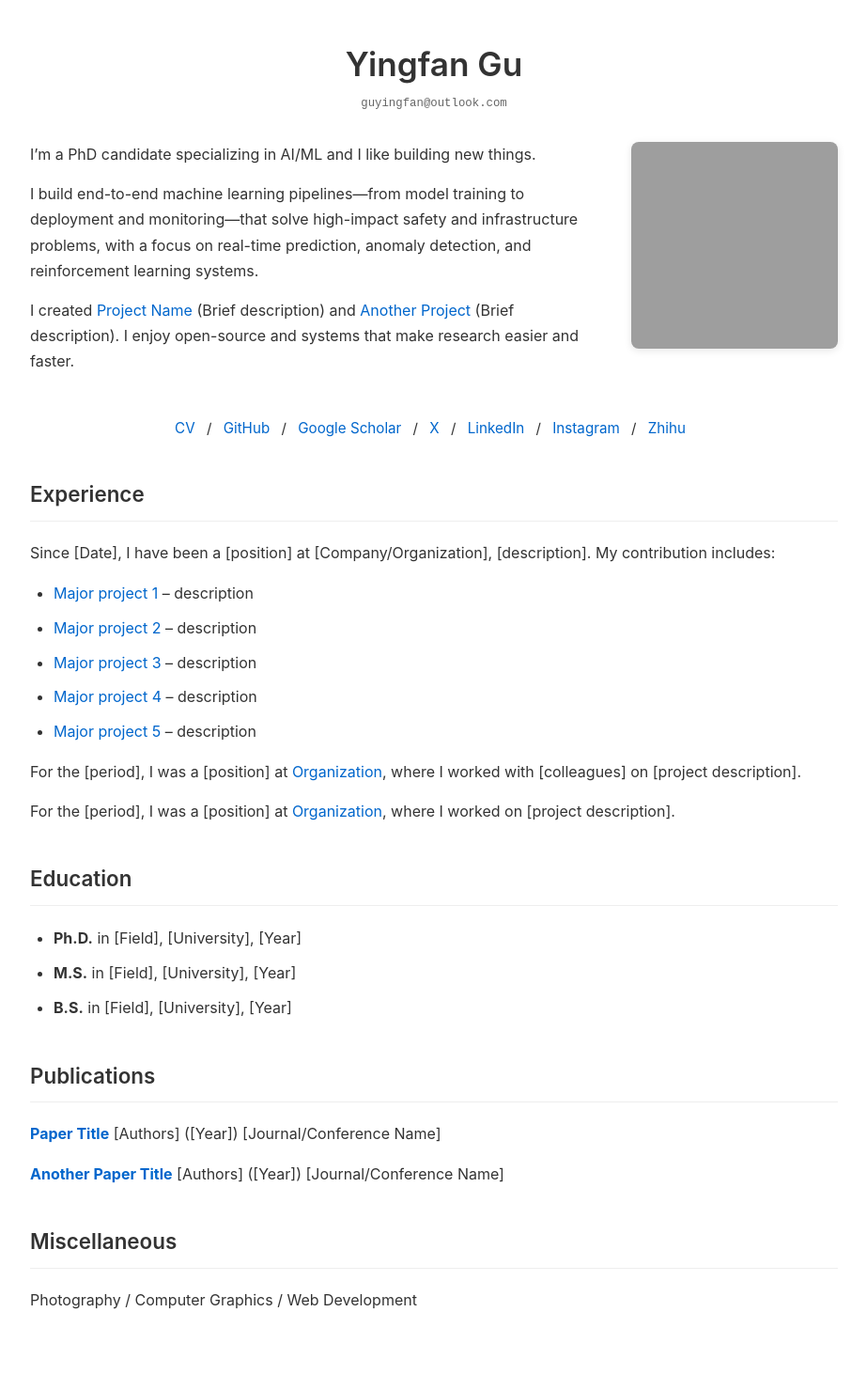
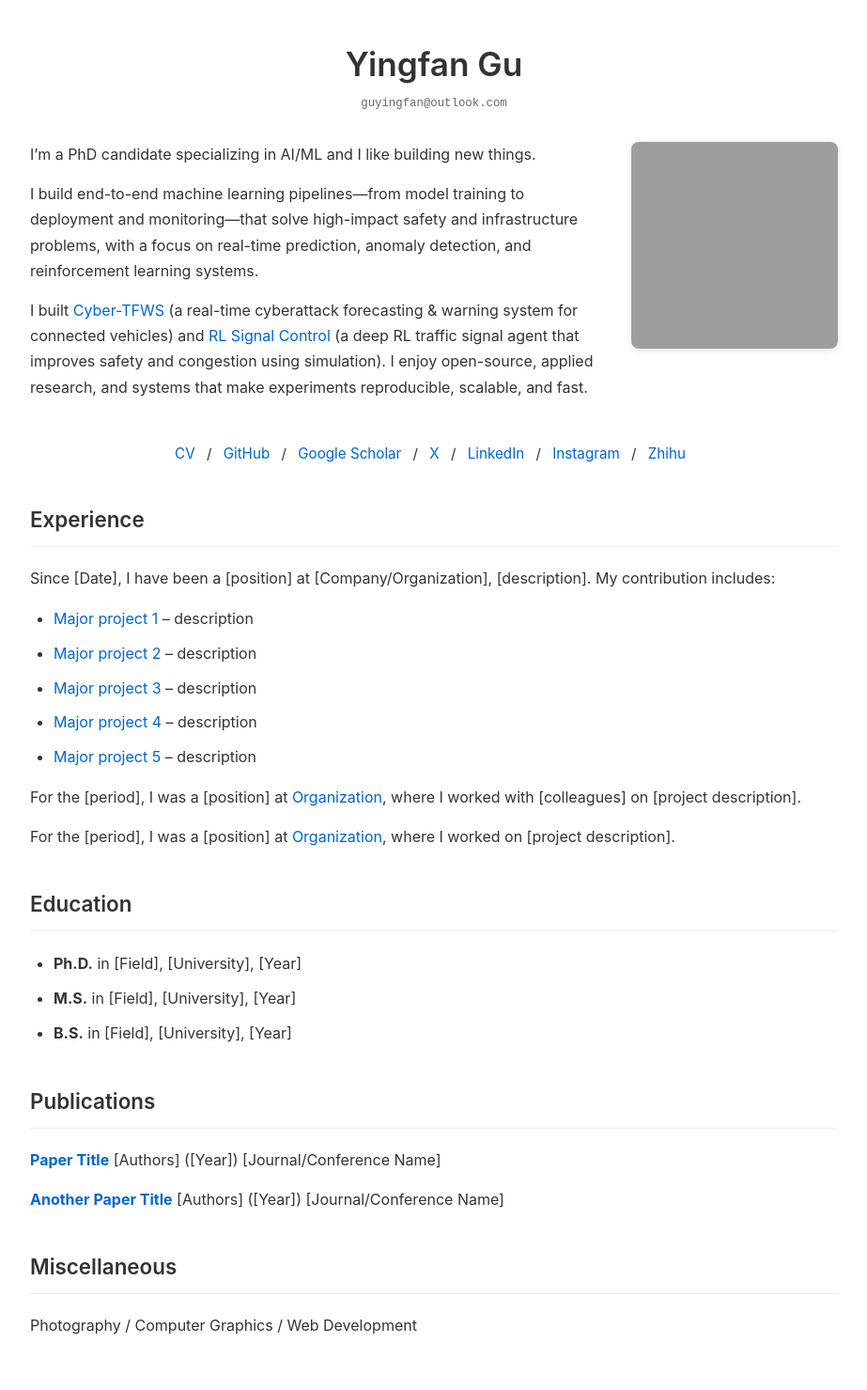
Before and after one commit to YingfanGu/YingfanGu.github.io, a Jekyll site: the page built from index.md, in a window 1280 px wide. Shown: the whole page at 94% size, without its empty margins (178-1101 px from the left). Built offline with Jekyll 4.4.1, drawn with Linux system fonts in a browser that asks for light colours; before the commit the page ends 1452 px from its top, so only the background shows below that; grey boxes are pictures that could not be loaded.

Commit message:
Update bio section with detailed descriptions of recent projects and research interests

```diff
--- a/index.md
+++ b/index.md
@@ -15,7 +15,12 @@
     I build end-to-end machine learning pipelines—from model training to deployment and monitoring—that solve high-impact safety and infrastructure problems, with a focus on real-time prediction, anomaly detection, and reinforcement learning systems.
     </p>
 
-    <p>I created <a href="/">Project Name</a> (Brief description) and <a href="/">Another Project</a> (Brief description). I enjoy open-source and systems that make research easier and faster.</p>
+    <p>
+      I built <a href="/">Cyber-TFWS</a> (a real-time cyberattack forecasting & warning system for connected vehicles) and
+      <a href="/">RL Signal Control</a> (a deep RL traffic signal agent that improves safety and congestion using simulation).
+      I enjoy open-source, applied research, and systems that make experiments reproducible, scalable, and fast.
+    </p>
+
   </div>
   <div class="profile-image">
     <img src="/images/profile.jpg" alt="Profile">
```
